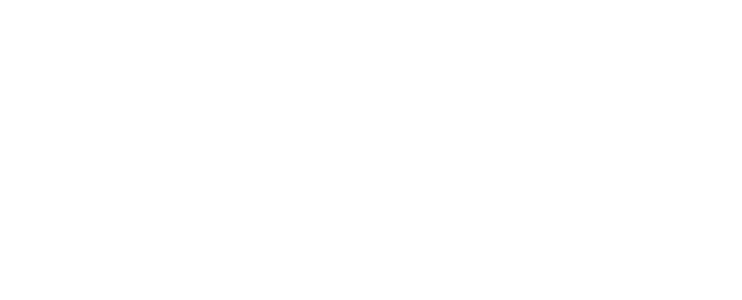
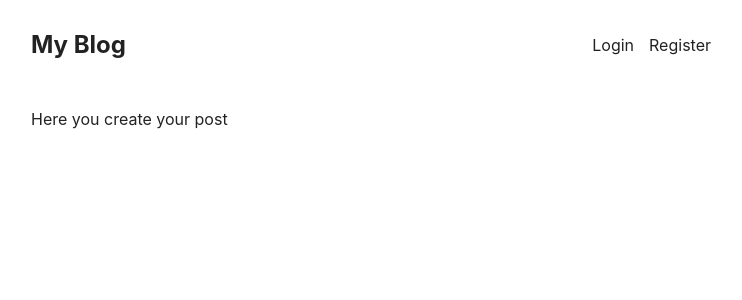
Before and after one commit to IanD1013/blog, a React (Create React App) app in the folder client/: page /create in a window 1280 px wide. Before the commit this address had no page. Shown: the top 300 px of the page, without its empty margins (269-1011 px from the left). Built offline with nearby package versions, Linux system fonts and the light colour scheme; no server answers.

Commit message:
Add CreatePost router and page

```diff
--- a/client/src/App.js
+++ b/client/src/App.js
@@ -1,10 +1,11 @@
+import { Route, Routes } from "react-router-dom";
 import "./App.css";
+import CreatePost from "./pages/CreatePost";
+import IndexPage from "./pages/IndexPage";
 import Layout from "./pages/Layout";
-import IndexPage from "./pages/IndexPage";
-import { Route, Routes } from "react-router-dom";
 import LoginPage from "./pages/LoginPage";
 import RegisterPage from "./pages/RegisterPage";
-import { UserContext, UserContextProvider } from "./UserContext";
+import { UserContextProvider } from "./UserContext";
 
 function App() {
   return (
@@ -14,6 +15,7 @@
           <Route index element={<IndexPage />} />
           <Route path="/login" element={<LoginPage />} />
           <Route path="/register" element={<RegisterPage />} />
+          <Route path="/create" element={<CreatePost />} />
         </Route>
       </Routes>
     </UserContextProvider>
--- /dev/null
+++ b/client/src/pages/CreatePost.js
@@ -0,0 +1,3 @@
+export default function CreatePost() {
+  return <div>Here you create your post</div>;
+}
```
